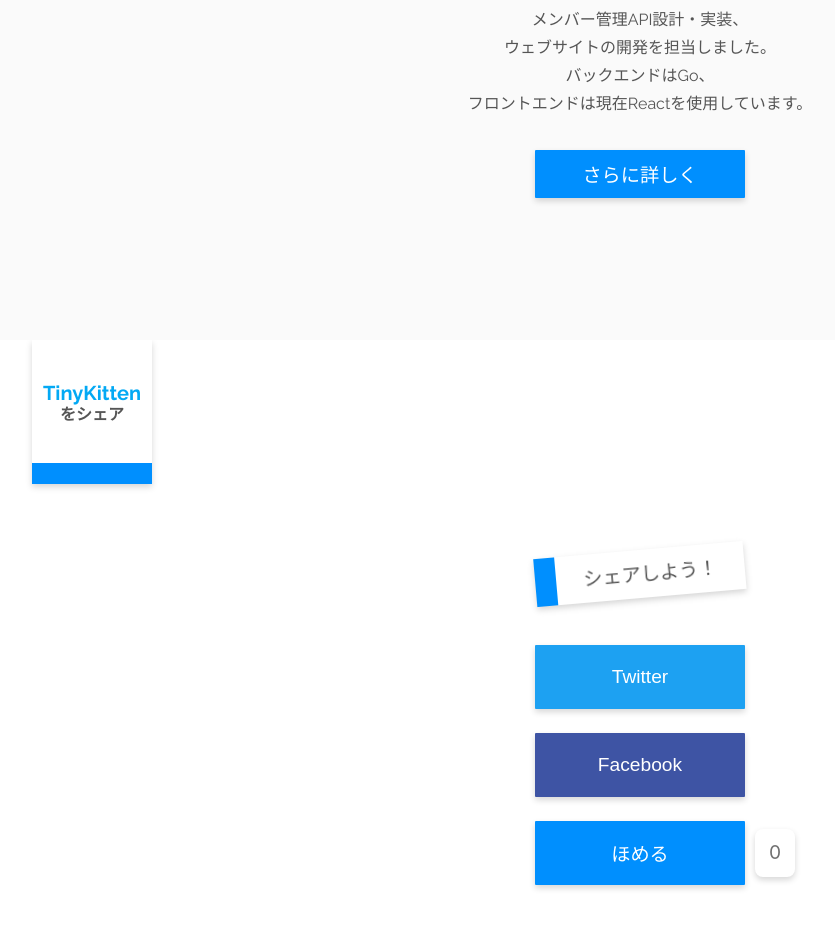
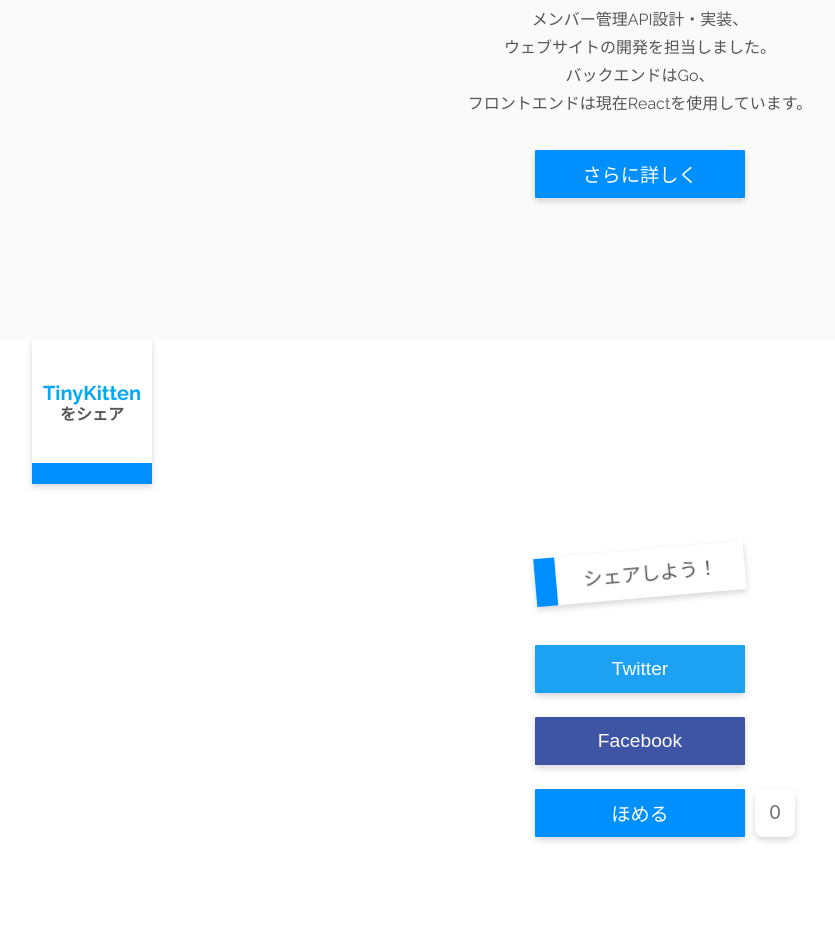
Before and after one commit to TinyKitten/WebPortfolio, a Nuxt app: page / in a window 1280 px wide. Shown: the part 4277-5205 px from the top of the page, without its empty margins (0-835 px from the left). Built offline with nearby package versions, Linux system fonts and the light colour scheme; no server answers; the database is empty.

Commit message:
ほめるボタンがガタついてた

```diff
--- a/components/AppPraiseButton.vue
+++ b/components/AppPraiseButton.vue
@@ -64,7 +64,7 @@ export default {
   color: #fff;
   box-shadow: 0 3px 6px rgba(0, 0, 0, 0.16);
   min-width: 210px;
-  height: 64px;
+  height: 48px;
   font-size: 1.2rem;
   border-radius: 1px;
   cursor: pointer;
--- a/components/ShareScreen.vue
+++ b/components/ShareScreen.vue
@@ -108,7 +108,6 @@ export default {
 }
 
 .shareButton {
-  height: 64px;
   margin: 12px 0;
 }
 
```
